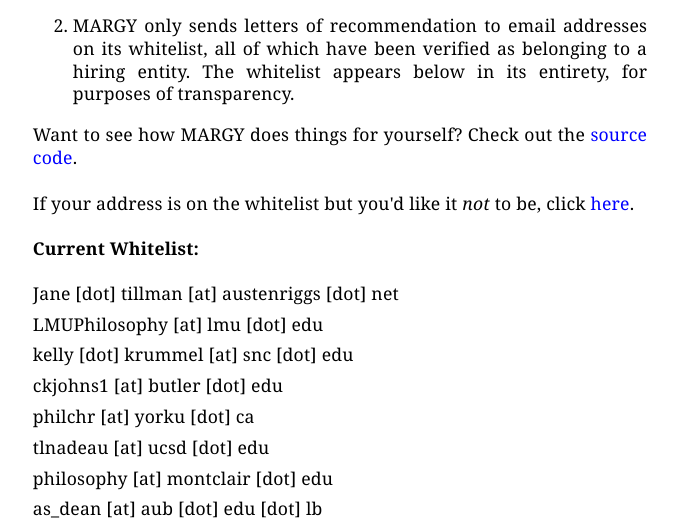
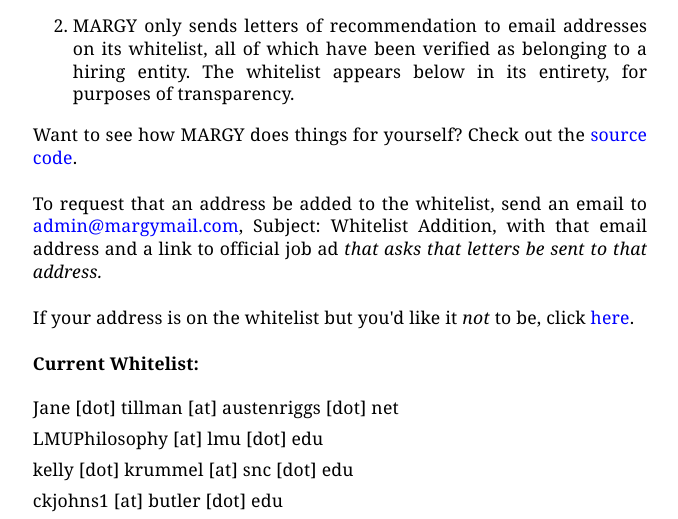
Before and after one commit to opentower/margy, a Flask app: page /confidentiality in a window 1280 px wide. Shown: the part 398-917 px from the top of the page, without its empty margins (300-978 px from the left). Run offline with Flask 2, Linux system fonts and the light colour scheme; parts of the project's set-up code (start-up, migrations or seed data) failed here and were passed over; some libraries are stand-ins or nearby versions.

Commit message:
added whitelist instructions to confidentiality page

```diff
--- a/templates/confidentiality.html
+++ b/templates/confidentiality.html
@@ -7,6 +7,7 @@
 <li><p class=txt>MARGY only sends letters of recommendation to email addresses on its whitelist, all of which have been verified as belonging to a hiring entity. The whitelist appears below in its entirety, for purposes of transparency.</p>
 </ol>
 <p class=spaced>Want to see how MARGY does things for yourself? Check out the <a target='_blank' href="https://github.com/davidfaraci/margy">source code</a>.</p>
+<p class=spaced>To request that an address be added to the whitelist, send an email to <a href="mailto:admin@margymail.com">admin@margymail.com</a>, Subject: Whitelist Addition, with that email address and a link to official job ad <span class=i>that asks that letters be sent to that address.</span></p>
 <p class=spaced>If your address is on the whitelist but you'd like it <span class=i>not</span> to be, click <a href="unsubscribe">here</a>.</p>
 <p class="b less">Current Whitelist:</p>
 
```
